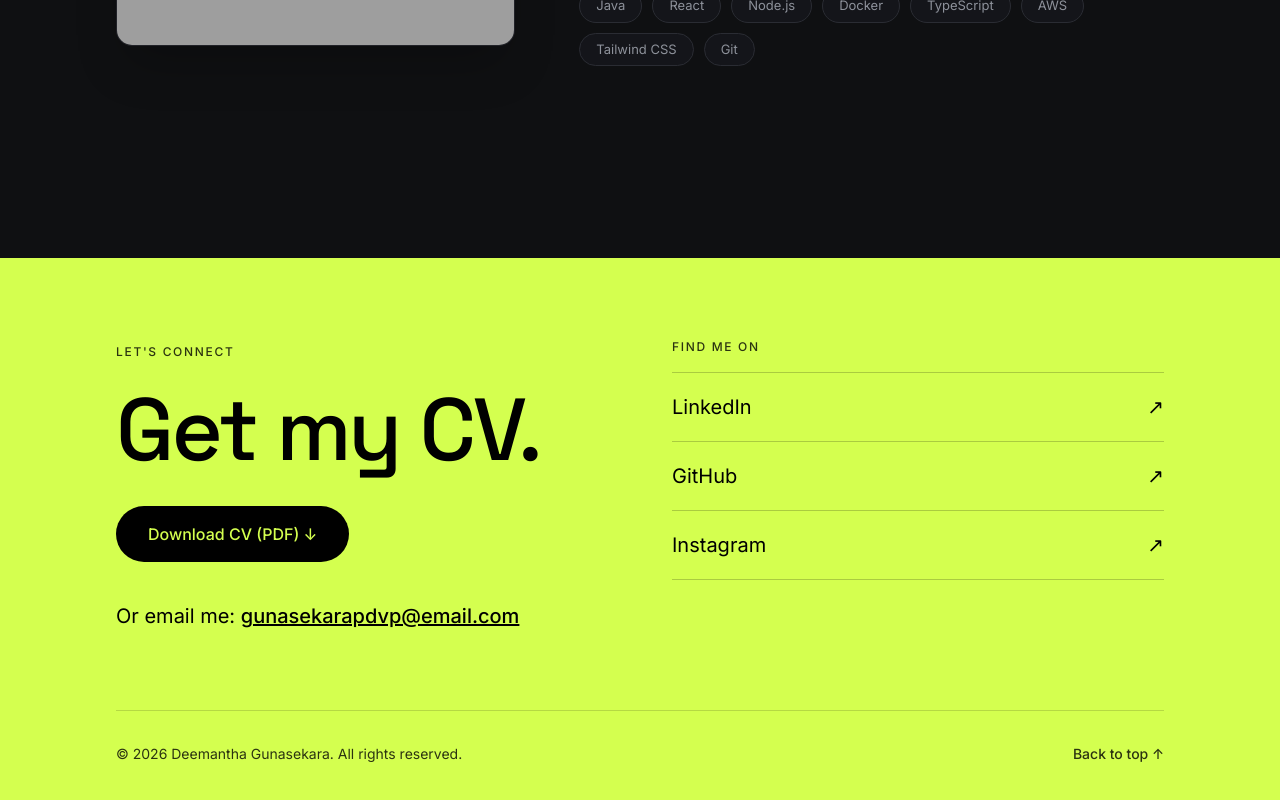
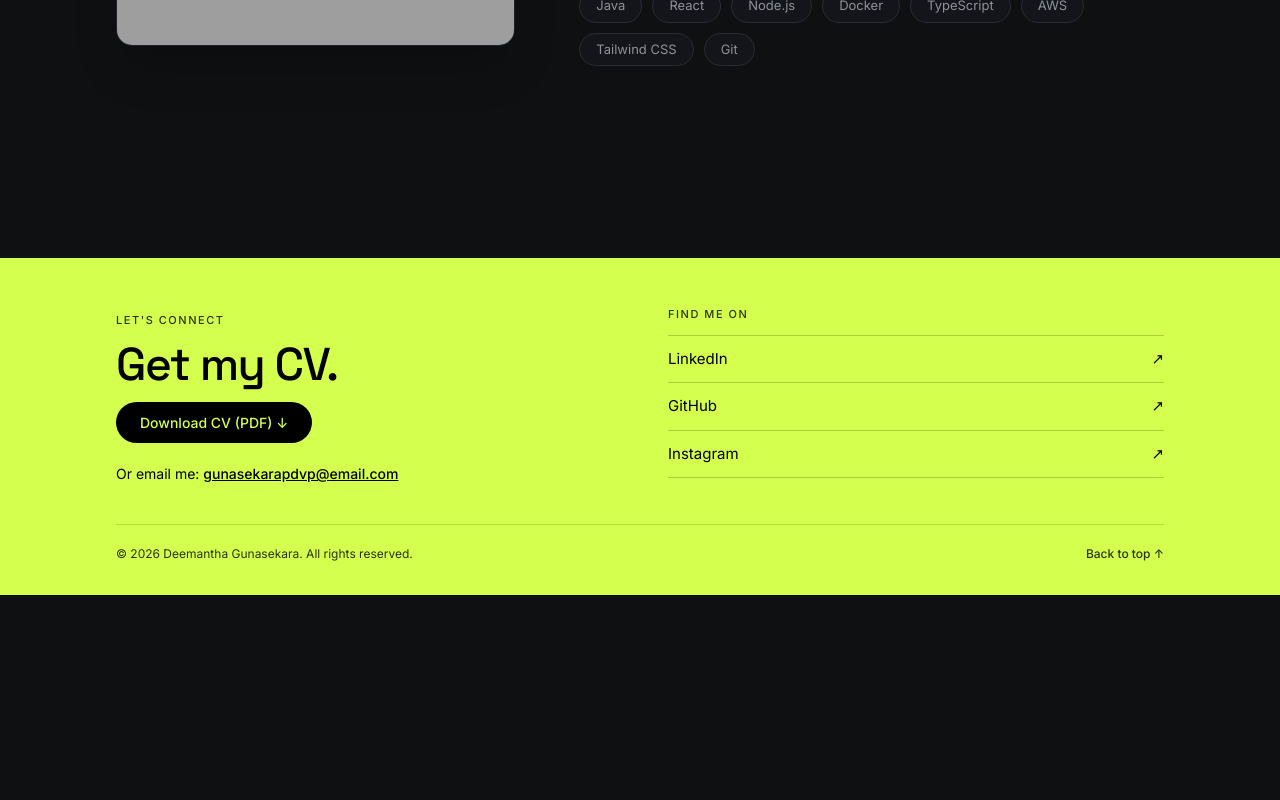
Before and after one commit to DeemanthaGunasekara/Portfolio, a Next.js app: page / in a window 1280 px wide. Shown: the part 2893-3693 px from the top of the page. After the commit the page ends 3488 px from the top, so only its background shows below. Built offline with nearby package versions, Linux system fonts and the light colour scheme; grey boxes are pictures that could not be loaded.

Commit message:
style(footer): resize neon section to match exact Figma proportions

```diff
--- a/components/Footer.tsx
+++ b/components/Footer.tsx
@@ -9,28 +9,28 @@ const socialLinks = [
 
 export default function Footer() {
   return (
-    <footer id="contact" className="w-full bg-accent text-black pt-20 pb-12 mt-20">
+    <footer id="contact" className="w-full bg-accent text-black pt-10 sm:pt-12 pb-6 sm:pb-8 mt-16 sm:mt-20">
       <div className="max-w-[1440px] mx-auto px-6 sm:px-12 lg:px-[116px]">
 
         {/* Top 2-Column Section */}
-        <div className="grid grid-cols-1 lg:grid-cols-12 gap-12 lg:gap-16 pb-20">
+        <div className="grid grid-cols-1 lg:grid-cols-12 gap-8 lg:gap-14 pb-8 sm:pb-10">
 
           {/* Left Column: Get my CV */}
           <div className="lg:col-span-6 flex flex-col justify-between">
             <div>
-              <span className="text-[12px] tracking-[0.14em] uppercase text-black/80 font-medium">
+              <span className="text-[11px] tracking-[0.14em] uppercase text-black/80 font-medium">
                 LET&apos;S CONNECT
               </span>
 
-              <h2 className="font-heading font-medium text-6xl sm:text-7xl lg:text-[88px] tracking-tight leading-[0.95] text-black my-6">
+              <h2 className="font-heading font-medium text-3xl sm:text-4xl lg:text-[46px] tracking-tight leading-[1] text-black my-3.5">
                 Get my CV.
               </h2>
 
-              <div className="pt-2">
+              <div className="pt-1">
                 <a
                   href="/cv.pdf"
                   download
-                  className="inline-flex items-center gap-2 bg-black text-accent font-medium text-[16px] px-8 py-4 rounded-full hover:bg-black/90 active:scale-95 transition"
+                  className="inline-flex items-center gap-2 bg-black text-accent font-medium text-[14px] px-6 py-2.5 rounded-full hover:bg-black/90 active:scale-95 transition"
                 >
                   Download CV (PDF) &darr;
                 </a>
@@ -38,7 +38,7 @@ export default function Footer() {
             </div>
 
             {/* Email Contact Line */}
-            <p className="text-base sm:text-lg md:text-[20px] text-black font-normal pt-10">
+            <p className="text-[14px] text-black font-normal pt-5">
               Or email me:{" "}
               <a
                 href="mailto:gunasekarapdvp@email.com"
@@ -51,7 +51,7 @@ export default function Footer() {
 
           {/* Right Column: Find Me On (Socials List) */}
           <div className="lg:col-span-6 flex flex-col justify-start">
-            <span className="text-[12px] tracking-[0.14em] uppercase text-black/80 font-medium mb-4">
+            <span className="text-[11px] tracking-[0.14em] uppercase text-black/80 font-medium mb-3">
               FIND ME ON
             </span>
 
@@ -62,7 +62,7 @@ export default function Footer() {
                   href={social.url}
                   target="_blank"
                   rel="noopener noreferrer"
-                  className="flex items-center justify-between py-5 border-t border-black/20 text-black hover:opacity-75 transition group text-lg sm:text-[20px]"
+                  className="flex items-center justify-between py-3 border-t border-black/20 text-black hover:opacity-75 transition group text-[15px]"
                 >
                   <span className="font-normal">{social.name}</span>
                   <span className="group-hover:translate-x-0.5 group-hover:-translate-y-0.5 transition-transform">
@@ -76,7 +76,7 @@ export default function Footer() {
         </div>
 
         {/* Bottom Sub-bar: Copyright & Back to Top */}
-        <div className="flex flex-col sm:flex-row items-center justify-between gap-4 pt-8 border-t border-black/15 text-[14px] text-black/80">
+        <div className="flex flex-col sm:flex-row items-center justify-between gap-3 pt-5 border-t border-black/15 text-[12px] text-black/80">
           <p>© 2026 Deemantha Gunasekara. All rights reserved.</p>
           <a
             href="#top"
```
